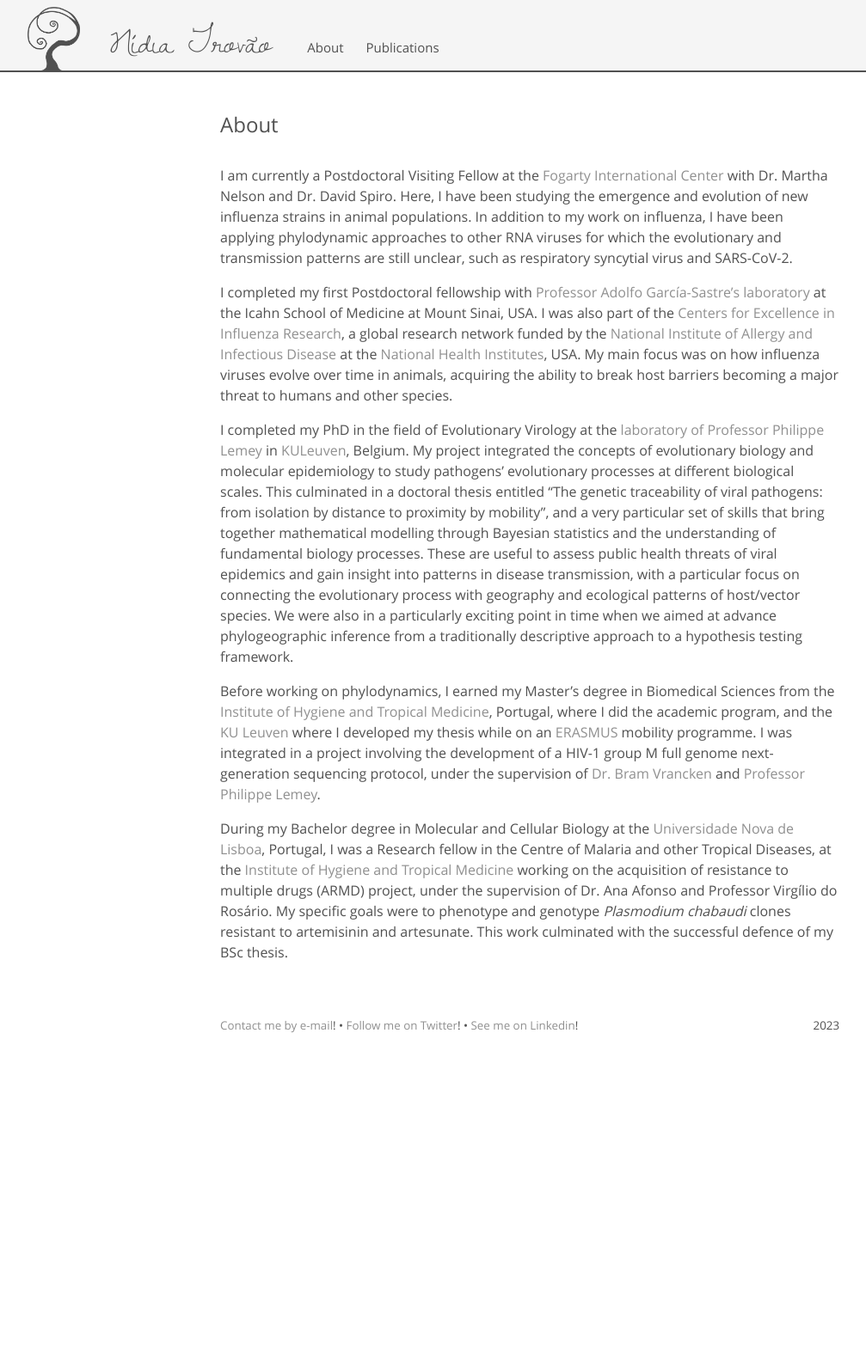
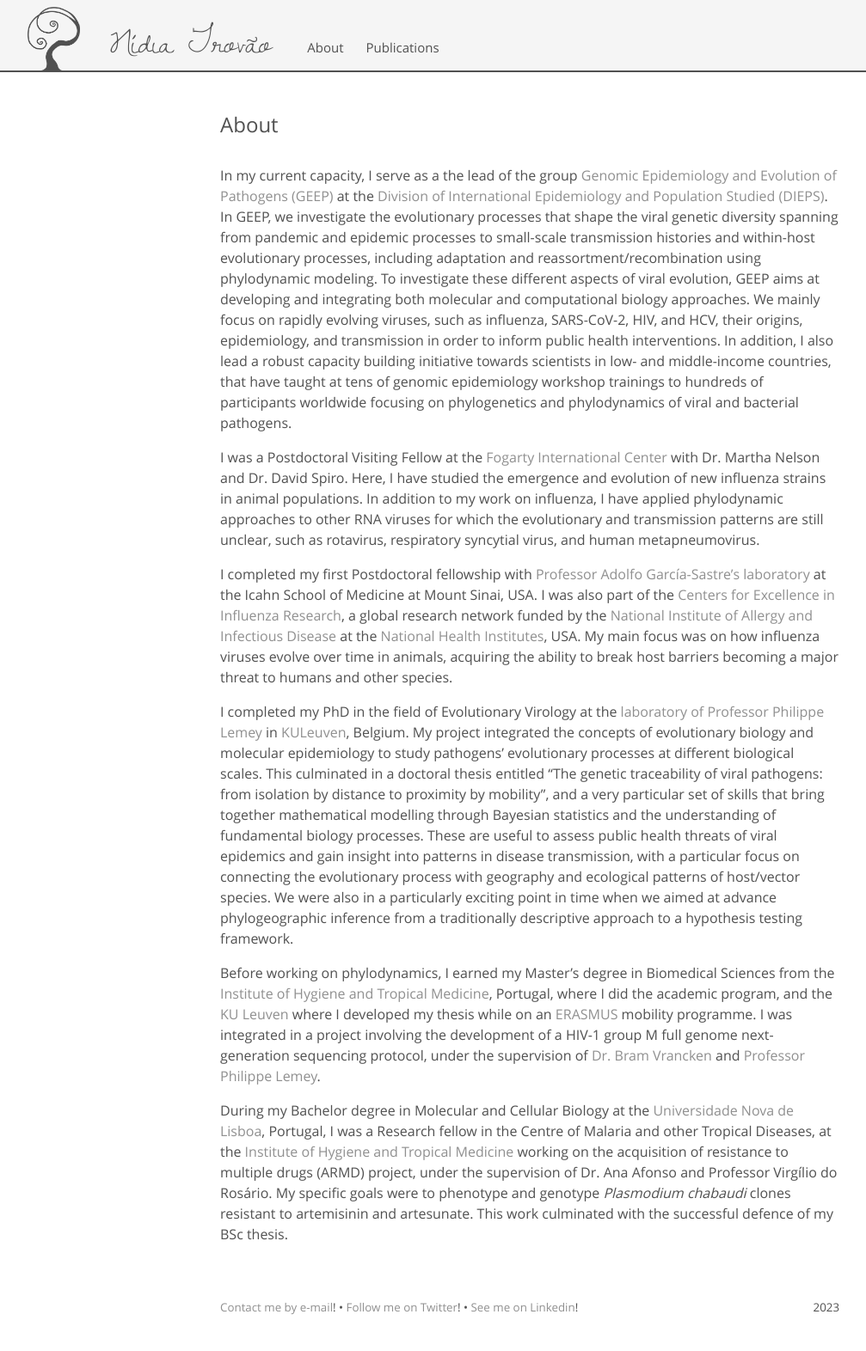
Before and after one commit to nidiatrovao/nidiatrovao.github.io, a Jekyll site: the page built from about.md, in a window 1280 px wide. Shown: the whole page at 86% size, without its empty margins (24-1031 px from the left). Built offline with Jekyll 4.4.1, drawn with Linux system fonts in a browser that asks for light colours; before the commit the page ends 1244 px from its top, so only the background shows below that.

Commit message:
Update about.md

```diff
--- a/about.md
+++ b/about.md
@@ -3,7 +3,9 @@
 title: About
 ---
 <br>
-I am currently a Postdoctoral Visiting Fellow at the [Fogarty International Center](https://www.fic.nih.gov/Pages/Default.aspx) with Dr. Martha Nelson and Dr. David Spiro. Here, I have been studying  the emergence and evolution of new influenza strains in animal populations. In addition to my work on influenza, I have been applying phylodynamic approaches to other RNA viruses for which the evolutionary and transmission patterns are still unclear, such as respiratory syncytial virus and SARS-CoV-2.
+In my current capacity, I serve as a the lead of the group <a href="https://www.fic.nih.gov/About/Staff/epidemiology-population-studies/Pages/Genomic-Epidemiology-and-Evolution-of-Pathogens-.aspx">Genomic Epidemiology and Evolution of Pathogens (GEEP)</a> at the <a href="https://www.fic.nih.gov/About/Staff/epidemiology-population-studies/Pages/default.aspx">Division of International Epidemiology and Population Studied (DIEPS)</a>. In GEEP, we investigate the evolutionary processes that shape the viral genetic diversity spanning from pandemic and epidemic processes to small-scale transmission histories and within-host evolutionary processes, including adaptation and reassortment/recombination using phylodynamic modeling. To investigate these different aspects of viral evolution, GEEP aims at developing and integrating both molecular and computational biology approaches. We mainly focus on rapidly evolving viruses, such as influenza, SARS-CoV-2, HIV, and HCV, their origins, epidemiology, and transmission in order to inform public health interventions. In addition, I also lead a robust capacity building initiative towards scientists in low- and middle-income countries, that have taught at tens of genomic epidemiology workshop trainings to hundreds of participants worldwide focusing on phylogenetics and phylodynamics of viral and bacterial pathogens.
+
+I was a Postdoctoral Visiting Fellow at the [Fogarty International Center](https://www.fic.nih.gov/Pages/Default.aspx) with Dr. Martha Nelson and Dr. David Spiro. Here, I have studied the emergence and evolution of new influenza strains in animal populations. In addition to my work on influenza, I have applied phylodynamic approaches to other RNA viruses for which the evolutionary and transmission patterns are still unclear, such as rotavirus, respiratory syncytial virus, and human metapneumovirus.
 
 I completed my first Postdoctoral fellowship with [Professor Adolfo García-Sastre's laboratory](http://labs.icahn.mssm.edu/garcia-sastre/) at the Icahn School of Medicine at Mount Sinai, USA. I was also part of the [Centers for Excellence in Influenza Research](http://www.niaidceirs.org/), a global research network funded by the [National Institute of Allergy and Infectious Disease](https://www.niaid.nih.gov/) at the [National Health Institutes](https://www.nih.gov/), USA. My main focus was on how influenza viruses evolve over time in animals, acquiring the ability to break host barriers becoming a major threat to humans and other species.
 
```
